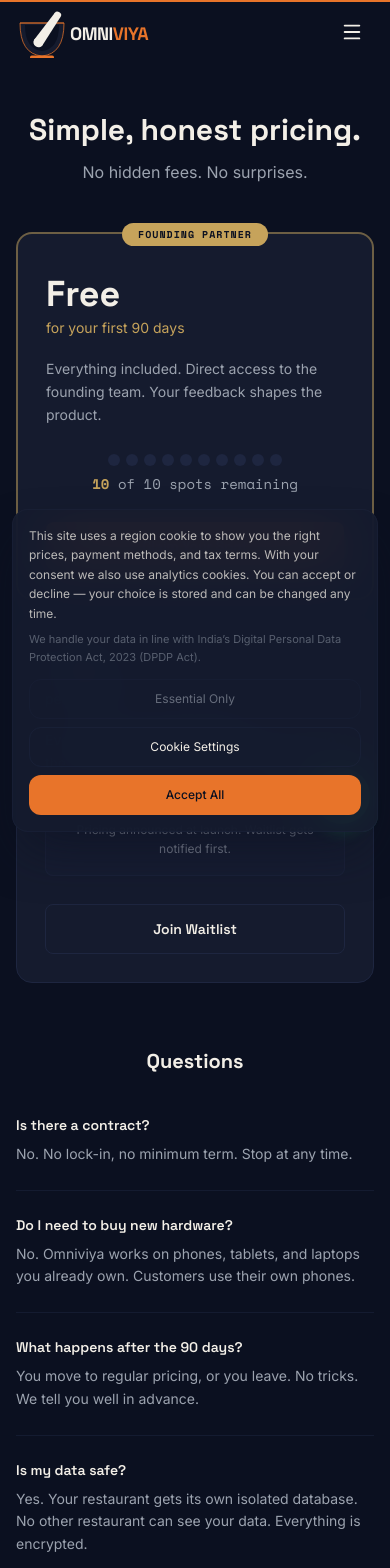
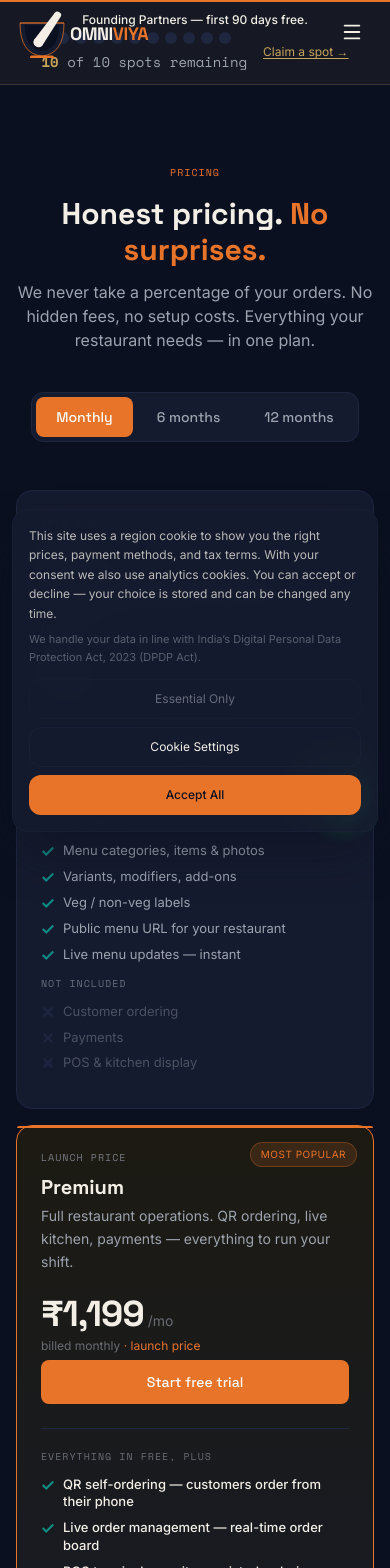
Before and after one commit to omniviyaai/RestOSWebsite, a Next.js app: page /in/pricing in a window 390 px wide. Shown: the top 1568 px of the page. Built offline with nearby package versions, Linux system fonts and the light colour scheme.

Commit message:
feat(pricing): launch pricing page shell with region-correct Offer schema

```diff
--- a/src/app/_pricing/page.tsx
+++ b/src/app/_pricing/page.tsx
@@ -1,36 +1,45 @@
 import { Navbar } from '@/components/layout/Navbar'
 import { Footer } from '@/components/layout/Footer'
-import { SpotCounter } from '@/components/ui/SpotCounter'
-import { RegionLinkButton } from '@/components/ui/RegionLinkButton'
-import { RegionPaymentFaqAnswer } from '@/components/ui/RegionContent'
+import { FoundingStrip } from '@/components/pricing/FoundingStrip'
+import { PricingClient } from '@/components/pricing/PricingClient'
 import type { Region } from '@/lib/region-config'
 import { regionConfig } from '@/lib/region-config'
+import { PLAN_PRICES } from '@/lib/pricing-content'
 
-const faqs = [
+const faqsForSchema = [
   { q: 'Is there a contract?', a: 'No. No lock-in, no minimum term. Stop at any time.' },
   { q: 'Do I need to buy new hardware?', a: 'No. Omniviya works on phones, tablets, and laptops you already own. Customers use their own phones.' },
-  { q: 'What happens after the 90 days?', a: 'You move to regular pricing, or you leave. No tricks. We tell you well in advance.' },
+  { q: 'Do you take a commission on orders?', a: 'Never. 0% on every order, on every plan. You keep all your revenue.' },
   { q: 'Is my data safe?', a: 'Yes. Your restaurant gets its own isolated database. No other restaurant can see your data. Everything is encrypted.' },
   { q: 'Does it work for takeaway-only restaurants?', a: 'Yes. Dine-in, takeaway, and cloud kitchen flows are all built in.' },
-  { q: 'What payment methods are supported?', a: null },
 ]
 
-/** Shared pricing content rendered by /in and /uk wrappers with region-correct schema. */
 export function PricingPageContent({ region }: { region: Region }) {
   const cfg = regionConfig[region]
-  const base = `https://omniviya.in/${region}`
+  const base = `https://restaurants.omniviya.in/${region}`
+  const prices = PLAN_PRICES[region]
 
+  const offersSchema = {
+    '@context': 'https://schema.org',
+    '@type': 'Product',
+    name: 'Omniviya',
+    description: 'Restaurant operating system — QR ordering, kitchen display, payments, and analytics.',
+    brand: { '@type': 'Brand', name: 'Omniviya' },
+    offers: [
+      { '@type': 'Offer', name: 'Free', price: '0', priceCurrency: cfg.currencyCode, availability: 'https://schema.org/InStock' },
+      { '@type': 'Offer', name: 'Premium', price: String(prices.premium), priceCurrency: cfg.currencyCode, availability: 'https://schema.org/InStock', url: `${base}/pricing` },
+      { '@type': 'Offer', name: 'Elite', price: String(prices.elite), priceCurrency: cfg.currencyCode, availability: 'https://schema.org/InStock', url: `${base}/pricing` },
+    ],
+  }
   const faqSchema = {
     '@context': 'https://schema.org',
     '@type': 'FAQPage',
-    mainEntity: faqs.map((f) => ({
-      '@type': 'Question',
-      name: f.q,
-      acceptedAnswer: { '@type': 'Answer', text: f.a ?? cfg.paymentFaqAnswer },
-    })),
+    mainEntity: [
+      ...faqsForSchema.map((f) => ({ '@type': 'Question', name: f.q, acceptedAnswer: { '@type': 'Answer', text: f.a } })),
+      { '@type': 'Question', name: 'What payment methods are supported?', acceptedAnswer: { '@type': 'Answer', text: cfg.paymentFaqAnswer } },
+    ],
   }
-
-  const breadcrumbPricing = {
+  const breadcrumb = {
     '@context': 'https://schema.org',
     '@type': 'BreadcrumbList',
     itemListElement: [
@@ -42,80 +51,12 @@ export function PricingPageContent({ region }: { region: Region }) {
   return (
     <>
       <Navbar />
+      <script type="application/ld+json" dangerouslySetInnerHTML={{ __html: JSON.stringify(offersSchema) }} />
       <script type="application/ld+json" dangerouslySetInnerHTML={{ __html: JSON.stringify(faqSchema) }} />
-      <script type="application/ld+json" dangerouslySetInnerHTML={{ __html: JSON.stringify(breadcrumbPricing) }} />
+      <script type="application/ld+json" dangerouslySetInnerHTML={{ __html: JSON.stringify(breadcrumb) }} />
       <main className="bg-midnight min-h-screen">
-        <div className="pt-28 pb-12 px-4 text-center max-w-xl mx-auto">
-          <h1 className="text-3xl sm:text-4xl md:text-5xl font-display font-bold text-warm-white mb-3">
-            Simple, honest pricing.
-          </h1>
-          <p className="text-stone text-base">No hidden fees. No surprises.</p>
-        </div>
-
-        <div className="max-w-3xl mx-auto px-4 pb-16">
-          <div className="grid grid-cols-1 sm:grid-cols-2 gap-4 sm:gap-6">
-            {/* Founding Partner */}
-            <div className="rounded-2xl border-2 border-gold/50 bg-carbon p-7 sm:p-8 relative">
-              <div className="absolute -top-3.5 left-1/2 -translate-x-1/2">
-                <span className="px-4 py-1 rounded-full bg-gold text-midnight text-[10px] font-mono font-bold tracking-widest uppercase">
-                  Founding Partner
-                </span>
-              </div>
-              <div className="mt-3 mb-5">
-                <p className="text-4xl font-display font-bold text-warm-white">Free</p>
-                <p className="text-gold text-sm mt-1">for your first 90 days</p>
-              </div>
-              <p className="text-stone text-sm leading-relaxed mb-7">
-                Everything included. Direct access to the founding team. Your feedback shapes the product.
-              </p>
-              <div className="mb-7">
-                <SpotCounter />
-              </div>
-              <RegionLinkButton slug="founding" className="w-full justify-center py-3.5">
-                Claim Your Spot
-              </RegionLinkButton>
-            </div>
-
-            {/* Regular */}
-            <div className="rounded-2xl border border-wire bg-carbon p-7 sm:p-8">
-              <div className="mb-5">
-                <p className="text-4xl font-display font-bold text-stone/60">TBD</p>
-                <p className="text-stone text-sm mt-1">per month · announced at launch</p>
-              </div>
-              <p className="text-stone text-sm leading-relaxed mb-7">
-                Everything included. Standard support. Join the waitlist to get early access and pricing.
-              </p>
-              <div className="rounded-lg bg-wire/20 border border-wire/50 p-4 mb-7">
-                <p className="text-stone/70 text-xs text-center leading-relaxed">
-                  Pricing announced at launch. Waitlist gets notified first.
-                </p>
-              </div>
-              <a
-                href="mailto:hello@omniviya.in?subject=Omniviya Waitlist"
-                className="flex w-full items-center justify-center px-6 py-3.5 rounded-lg border border-wire text-warm-white text-sm font-display font-semibold hover:border-ember/50 hover:text-ember transition-colors duration-150 min-h-[44px]"
-              >
-                Join Waitlist
-              </a>
-            </div>
-          </div>
-        </div>
-
-        {/* FAQ */}
-        <div className="max-w-2xl mx-auto px-4 pb-24">
-          <h2 className="text-xl sm:text-2xl font-display font-bold text-warm-white text-center mb-10">
-            Questions
-          </h2>
-          <div className="space-y-6">
-            {faqs.map((faq, i) => (
-              <div key={i} className="border-b border-wire/50 pb-6">
-                <p className="font-display font-semibold text-warm-white text-sm mb-2">{faq.q}</p>
-                <p className="text-stone text-sm leading-relaxed">
-                  {faq.a ?? <RegionPaymentFaqAnswer />}
-                </p>
-              </div>
-            ))}
-          </div>
-        </div>
+        <FoundingStrip />
+        <PricingClient />
       </main>
       <Footer />
     </>
```
